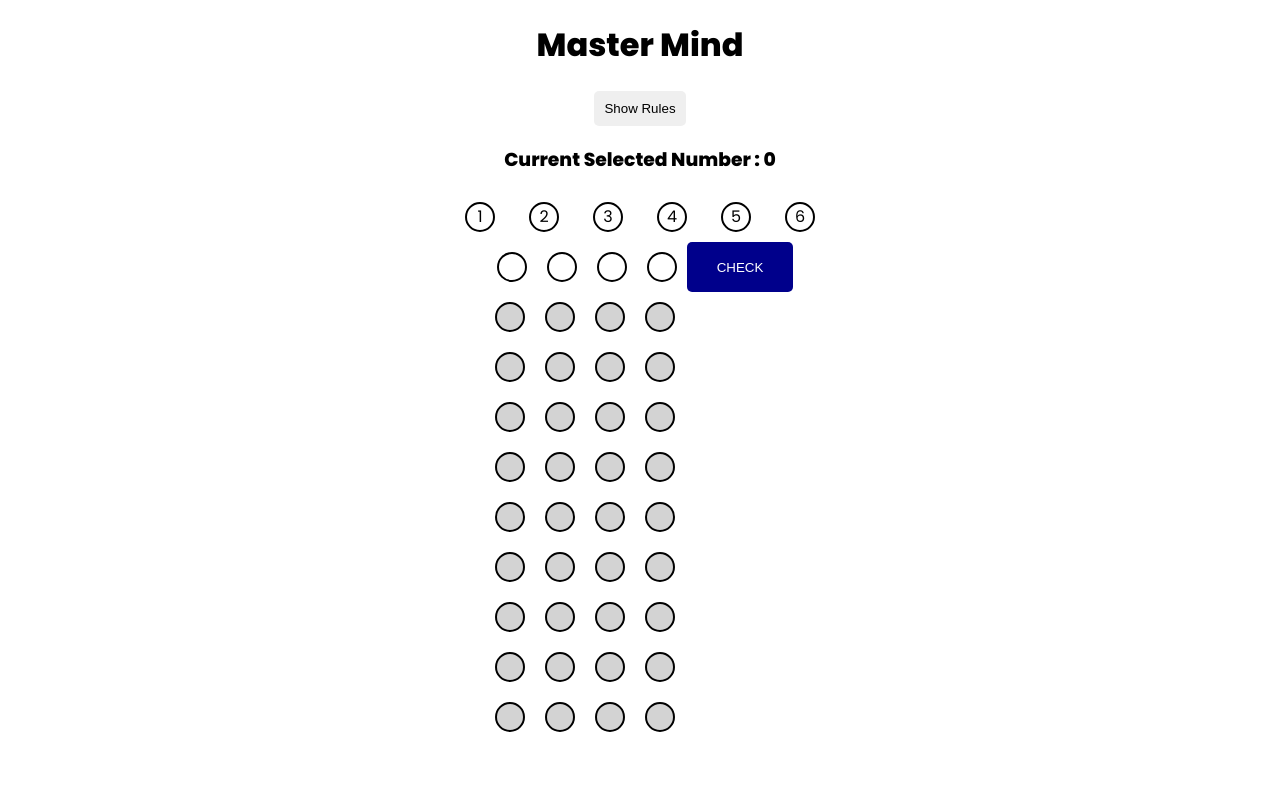
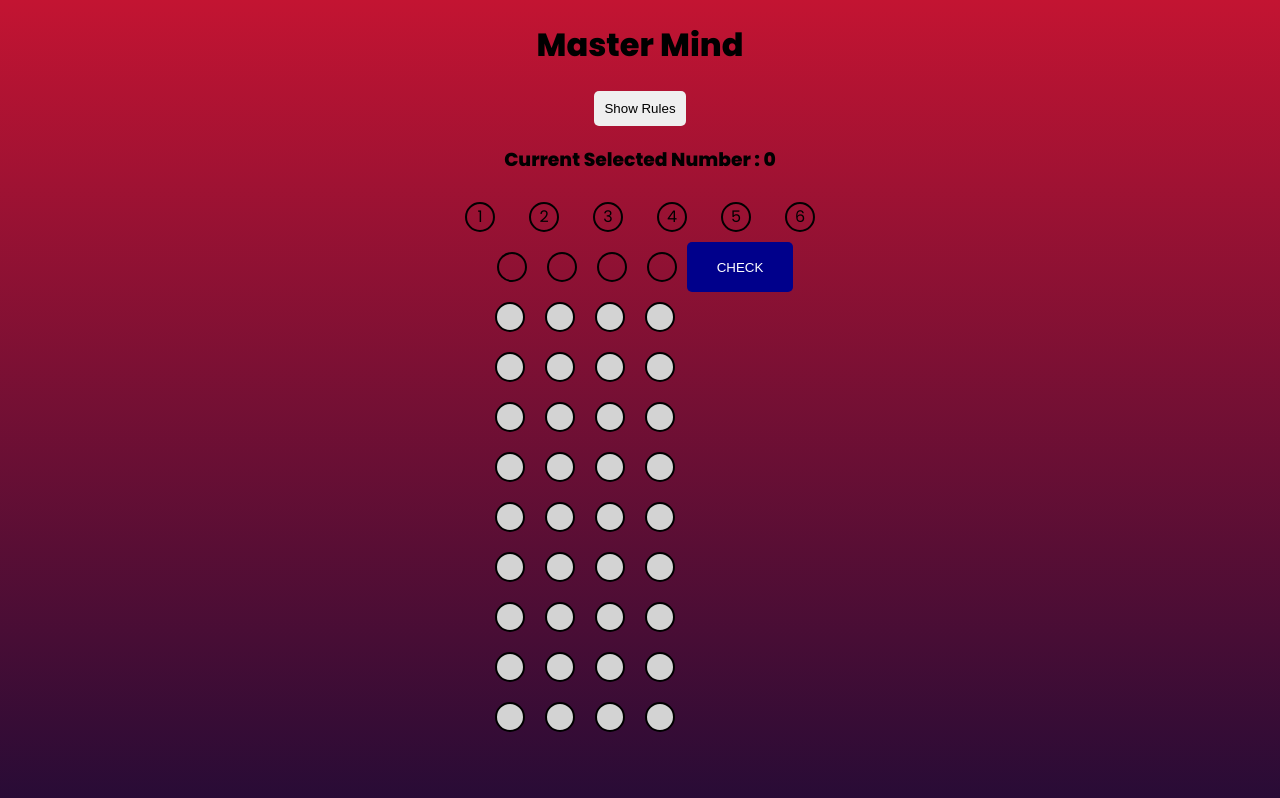
Before and after one commit to Yin-Lynn-Htun/MasterMind_React, a React (Create React App) app: page / in a window 1280 px wide. Shown: the top 798 px of the page. Built offline with nearby package versions, Linux system fonts and the light colour scheme.

Commit message:
Added gradient background color

```diff
--- a/src/App.css
+++ b/src/App.css
@@ -1,3 +1,3 @@
 .App {
-  text-align: center;
+    text-align: center;
 }
--- a/src/components/Holder/holder.module.css
+++ b/src/components/Holder/holder.module.css
@@ -7,6 +7,33 @@
 }
 
 .active {
-    background-color: black;
-    color: white;
+    animation: activeHolder 4s infinite;
+    transform: scale(1.4);
 }
+
+@keyframes activeHolder {
+    0% {
+        border-color: #d57424;
+        color: #d57424;
+    }
+
+    25% {
+        border-color: #feda77;
+        color: #feda77;
+    }
+
+    50% {
+        border-color: #dd2a7b;
+        color: #dd2a7b;
+    }
+
+    75% {
+        border-color: #8134af;
+        color: #8134af;
+    }
+
+    100% {
+        border-color: #515bd4;
+        color: #515bd4;
+    }
+}
--- a/src/index.css
+++ b/src/index.css
@@ -1,15 +1,23 @@
 @import url('https://fonts.googleapis.com/css2?family=Poppins:wght@400;800&display=swap');
 
 body {
-  margin: 0;
-  font-family: 'Poppins',-apple-system, BlinkMacSystemFont, 'Segoe UI', 'Roboto', 'Oxygen',
-    'Ubuntu', 'Cantarell', 'Fira Sans', 'Droid Sans', 'Helvetica Neue',
-    sans-serif;
-  -webkit-font-smoothing: antialiased;
-  -moz-osx-font-smoothing: grayscale;
+    margin: 0;
+    font-family: 'Poppins', -apple-system, BlinkMacSystemFont, 'Segoe UI',
+        'Roboto', 'Oxygen', 'Ubuntu', 'Cantarell', 'Fira Sans', 'Droid Sans',
+        'Helvetica Neue', sans-serif;
+    -webkit-font-smoothing: antialiased;
+    -moz-osx-font-smoothing: grayscale;
+    width: 100%;
+    height: 100vh;
+    overflow-y: hidden;
+    background-image: linear-gradient(#c31432, #240b36);
+    /* url('https://images.unsplash.com/photo-1608231883522-2efb1897a608?ixlib=rb-1.2.1&ixid=MnwxMjA3fDB8MHxwaG90by1wYWdlfHx8fGVufDB8fHx8&auto=format&fit=crop&w=990&q=80'); */
+    background-repeat: no-repeat;
+    background-size: cover;
+    background-position: center;
 }
 
 code {
-  font-family: source-code-pro, Menlo, Monaco, Consolas, 'Courier New',
-    monospace;
+    font-family: source-code-pro, Menlo, Monaco, Consolas, 'Courier New',
+        monospace;
 }
```
